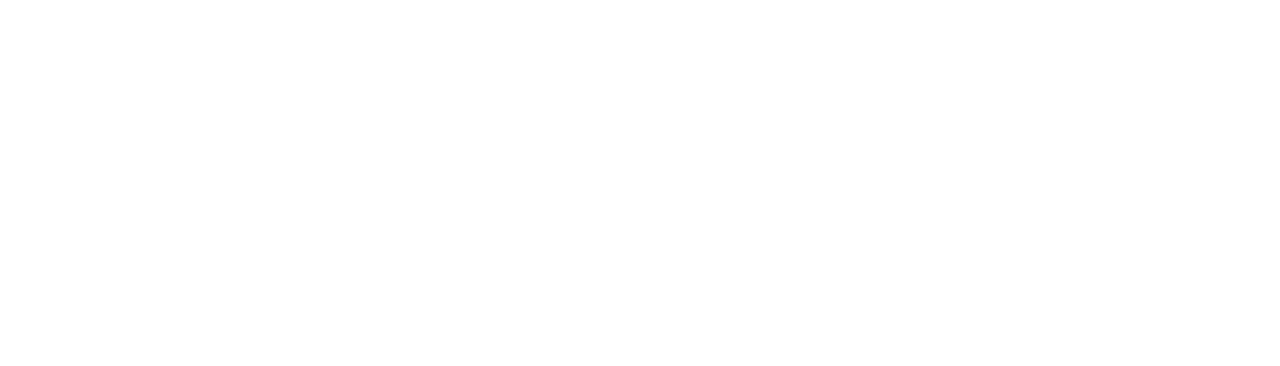
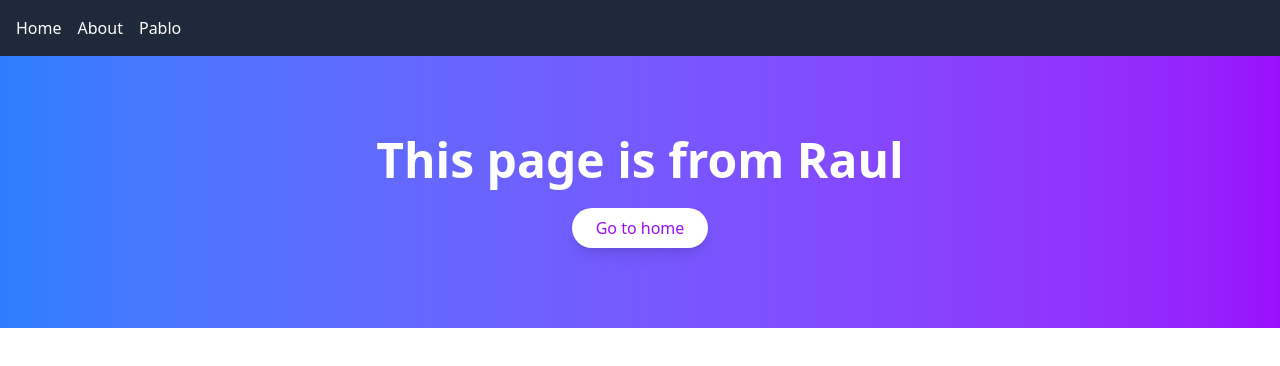
Before and after one commit to Donivanes/github-colaboration-clase, a React (Vite) app: page /raul in a window 1280 px wide. Before the commit this address had no page. Shown: the top 366 px of the page. Built offline with nearby package versions, Linux system fonts and the light colour scheme.

Commit message:
testing git commit

```diff
--- a/src/App.jsx
+++ b/src/App.jsx
@@ -12,6 +12,7 @@
         <Route path="/" element={<Home />} />
         <Route path="/about" element={<About />} />
         <Route path="/pablo" element={<Pablo />} />
+        <Route path="/raul" element={<Raul />} />
       </Route>
     </Routes>
   );
--- /dev/null
+++ b/src/routes/Raul.jsx
@@ -0,0 +1,19 @@
+import { NavLink } from "react-router";
+
+export const Raul = () => {
+  return (
+    <section className="bg-gradient-to-r from-blue-500 to-purple-600 text-white py-20">
+      <div className="container mx-auto px-4">
+        <div className="max-w-3xl mx-auto text-center">
+          <h1 className="text-4xl md:text-5xl font-bold mb-6">
+            This page is from Raul
+          </h1>
+
+          <button className="bg-white text-purple-600 hover:bg-gray-100 font-medium py-2 px-6 rounded-full shadow-lg transition duration-300">
+            <NavLink to="/"> Go to home</NavLink>
+          </button>
+        </div>
+      </div>
+    </section>
+  );
+}
```
